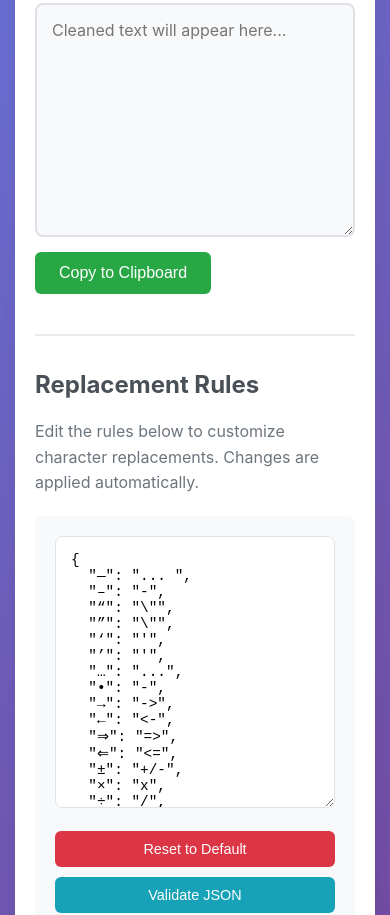
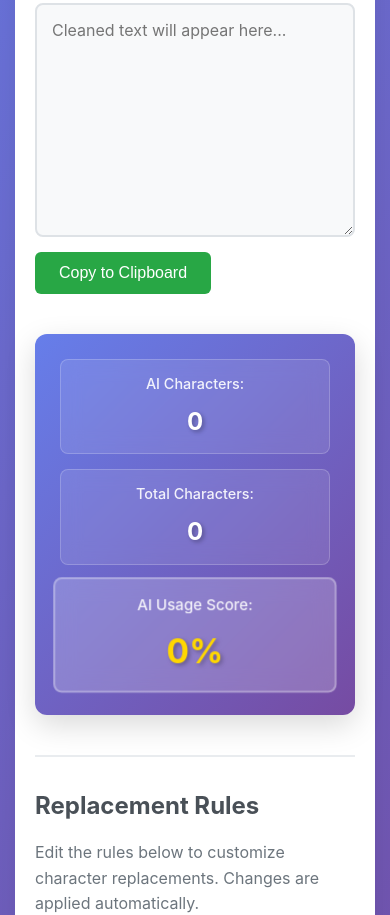
Before and after one commit to kosijer/ai-cleaner, a plain HTML site: page index.html in a window 390 px wide. Shown: the part 520-1435 px from the top of the page. Drawn offline with Linux system fonts and the light colour scheme.

Commit message:
feat: Add AI character usage scoring system with percentage display and visual feedback

```diff
--- a/index.html
+++ b/index.html
@@ -36,6 +36,23 @@
                 </div>
             </div>
 
+            <div class="scoring-section">
+                <div class="score-display">
+                    <div class="score-item">
+                        <span class="score-label">AI Characters:</span>
+                        <span id="ai-char-count" class="score-value">0</span>
+                    </div>
+                    <div class="score-item">
+                        <span class="score-label">Total Characters:</span>
+                        <span id="total-char-count" class="score-value">0</span>
+                    </div>
+                    <div class="score-item main-score">
+                        <span class="score-label">AI Usage Score:</span>
+                        <span id="ai-usage-score" class="score-value">0%</span>
+                    </div>
+                </div>
+            </div>
+
             <div class="rules-section">
                 <h2>Replacement Rules</h2>
                 <p>Edit the rules below to customize character replacements. Changes are applied automatically.</p>
--- a/script.js
+++ b/script.js
@@ -116,11 +116,58 @@ class TextCleaner {
 
         if (input.trim() === '') {
             outputText.value = '';
+            this.updateScoring(0, 0, 0);
             return;
         }
 
         const cleaned = this.cleanText(input);
         outputText.value = cleaned;
+
+        // Update scoring
+        this.updateScoring(input);
+    }
+
+    updateScoring(input) {
+        const aiCharCount = this.countAICharacters(input);
+        const totalCharCount = input.length;
+        const aiUsagePercentage = totalCharCount > 0 ? Math.round((aiCharCount / totalCharCount) * 100) : 0;
+
+        // Update the display
+        document.getElementById('ai-char-count').textContent = aiCharCount;
+        document.getElementById('total-char-count').textContent = totalCharCount;
+        document.getElementById('ai-usage-score').textContent = aiUsagePercentage + '%';
+
+        // Add visual feedback based on score
+        this.updateScoreVisual(aiUsagePercentage);
+    }
+
+    countAICharacters(text) {
+        let count = 0;
+        for (const char of text) {
+            if (this.rules.hasOwnProperty(char)) {
+                count++;
+            }
+        }
+        return count;
+    }
+
+    updateScoreVisual(percentage) {
+        const scoreElement = document.getElementById('ai-usage-score');
+        const scoreItem = scoreElement.closest('.score-item');
+
+        // Remove existing color classes
+        scoreItem.classList.remove('low-score', 'medium-score', 'high-score');
+
+        // Add appropriate color class based on percentage
+        if (percentage === 0) {
+            scoreItem.classList.add('low-score');
+        } else if (percentage <= 25) {
+            scoreItem.classList.add('low-score');
+        } else if (percentage <= 50) {
+            scoreItem.classList.add('medium-score');
+        } else {
+            scoreItem.classList.add('high-score');
+        }
     }
 
     cleanText(text) {
--- a/styles.css
+++ b/styles.css
@@ -48,6 +48,70 @@ main {
     grid-template-columns: 1fr 1fr;
     gap: 30px;
     margin-bottom: 40px;
+}
+
+.scoring-section {
+    background: linear-gradient(135deg, #667eea 0%, #764ba2 100%);
+    border-radius: 12px;
+    padding: 25px;
+    margin-bottom: 40px;
+    color: white;
+    box-shadow: 0 10px 30px rgba(0,0,0,0.15);
+}
+
+.score-display {
+    display: grid;
+    grid-template-columns: repeat(auto-fit, minmax(200px, 1fr));
+    gap: 20px;
+    text-align: center;
+}
+
+.score-item {
+    display: flex;
+    flex-direction: column;
+    align-items: center;
+    padding: 15px;
+    background: rgba(255, 255, 255, 0.1);
+    border-radius: 8px;
+    backdrop-filter: blur(10px);
+    border: 1px solid rgba(255, 255, 255, 0.2);
+}
+
+.score-item.main-score {
+    background: rgba(255, 255, 255, 0.2);
+    border: 2px solid rgba(255, 255, 255, 0.3);
+    transform: scale(1.05);
+}
+
+.score-label {
+    font-size: 0.9rem;
+    opacity: 0.9;
+    margin-bottom: 8px;
+    font-weight: 500;
+}
+
+.score-value {
+    font-size: 2rem;
+    font-weight: bold;
+    text-shadow: 2px 2px 4px rgba(0,0,0,0.3);
+}
+
+.main-score .score-value {
+    font-size: 2.5rem;
+    color: #ffd700;
+}
+
+/* Score level visual feedback */
+.score-item.low-score .score-value {
+    color: #28a745;
+}
+
+.score-item.medium-score .score-value {
+    color: #ffc107;
+}
+
+.score-item.high-score .score-value {
+    color: #dc3545;
 }
 
 .input-section, .output-section {
@@ -194,6 +258,23 @@ footer {
     .json-controls {
         flex-direction: column;
     }
+
+    .score-display {
+        grid-template-columns: 1fr;
+        gap: 15px;
+    }
+
+    .score-item {
+        padding: 12px;
+    }
+
+    .score-value {
+        font-size: 1.5rem;
+    }
+
+    .main-score .score-value {
+        font-size: 2rem;
+    }
 }
 
 /* Success/error states */
```
